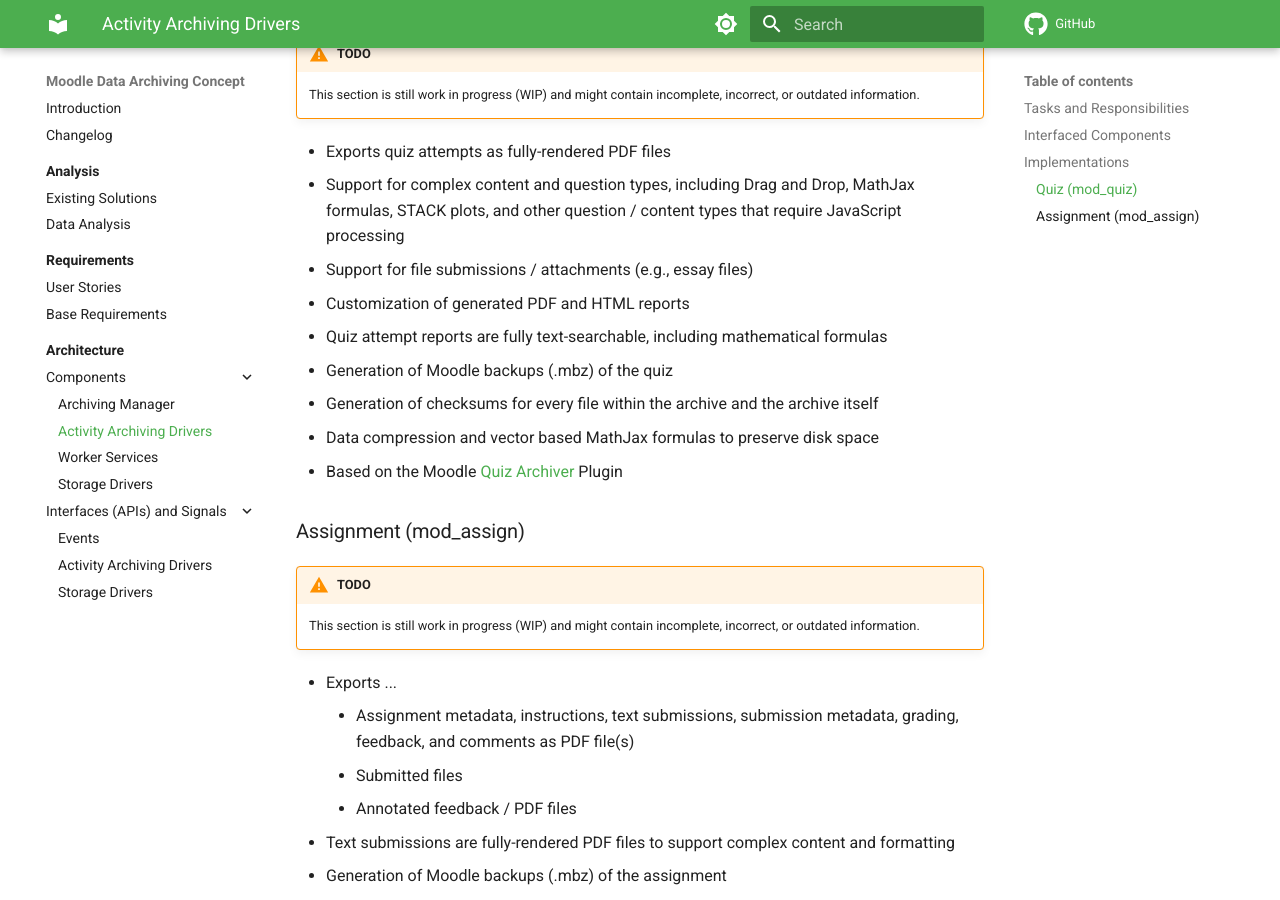
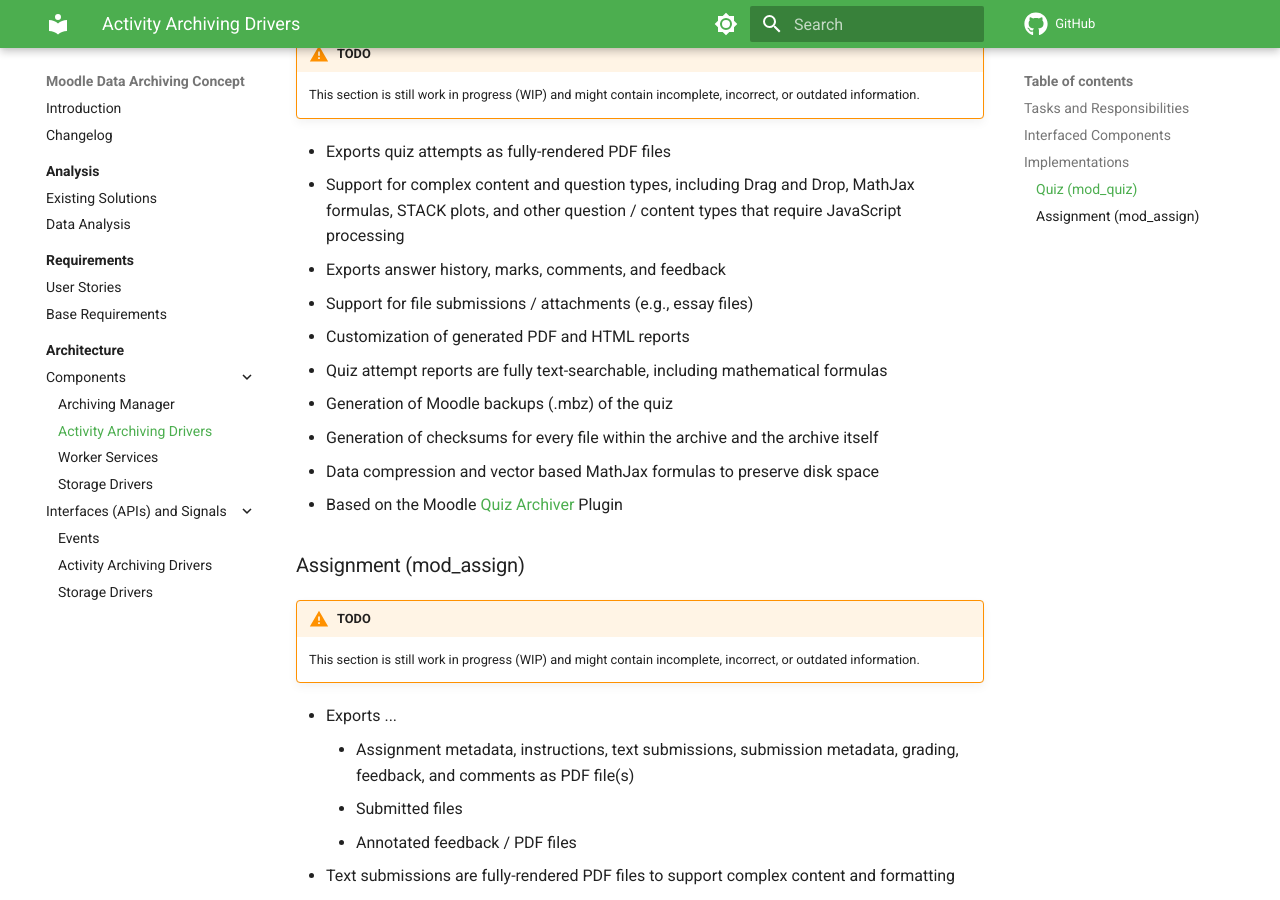
Before and after one commit to ngandrass/moodle-data-archiving-concept, an MkDocs documentation site: the page built from docs/architecture/components/activity-archiving-drivers.md, in a window 1280 px wide and 900 px high, scrolled down 1475 px. Built offline with MkDocs 1.6.1 and Material for MkDocs 9.7.7, drawn with Linux system fonts in a browser that asks for light colours; comment, search, counter and statistics services are not loaded.

Commit message:
Add exporting of answer history, marks, comments, ... to quiz activity archiving driver responsibilities

```diff
--- a/docs/architecture/components/activity-archiving-drivers.md
+++ b/docs/architecture/components/activity-archiving-drivers.md
@@ -52,6 +52,7 @@ driver exists for every Moodle activity that is supported by the archiving syste
 - Exports quiz attempts as fully-rendered PDF files
 - Support for complex content and question types, including Drag and Drop, MathJax formulas, STACK plots, and other
   question / content types that require JavaScript processing
+- Exports answer history, marks, comments, and feedback
 - Support for file submissions / attachments (e.g., essay files)
 - Customization of generated PDF and HTML reports
 - Quiz attempt reports are fully text-searchable, including mathematical formulas
```
